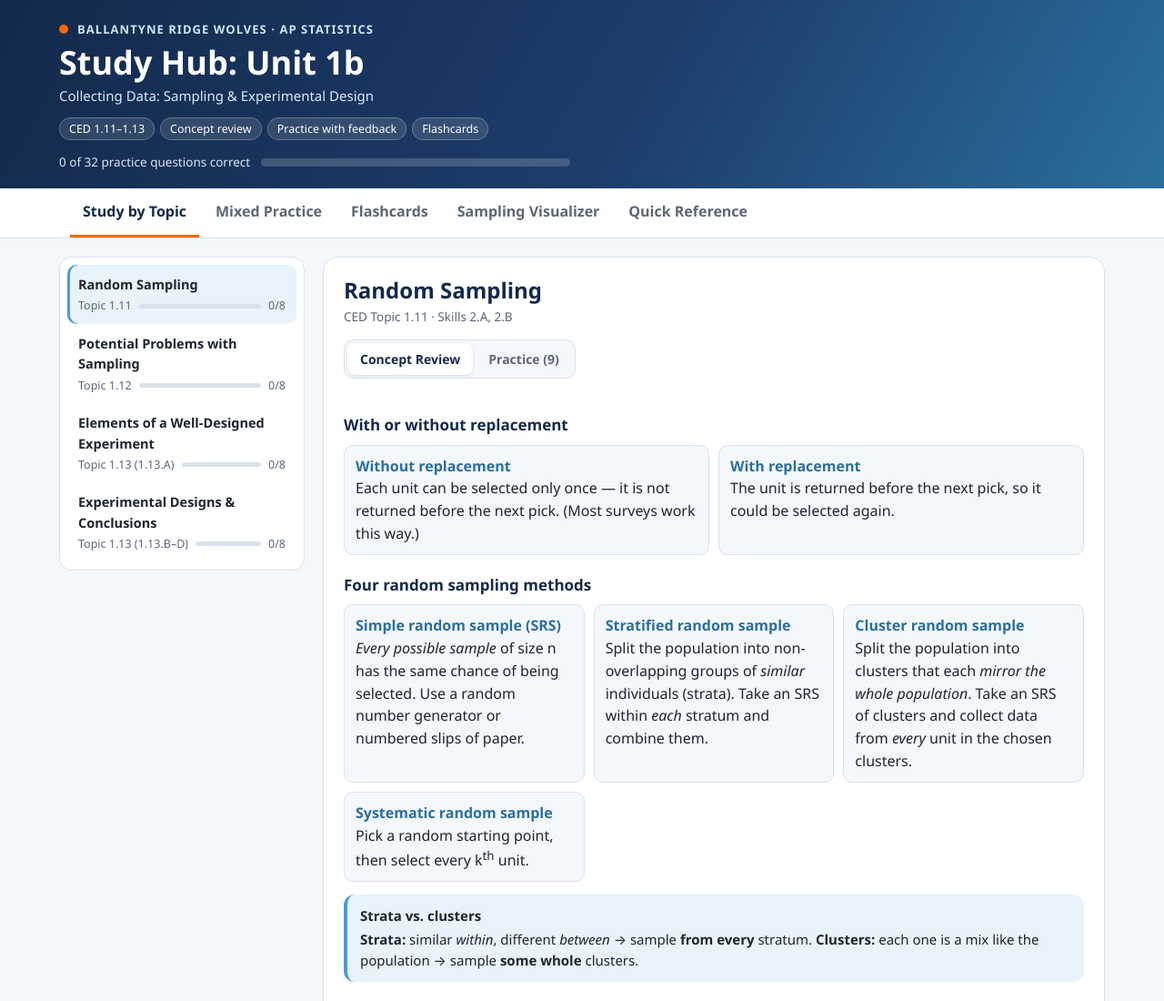
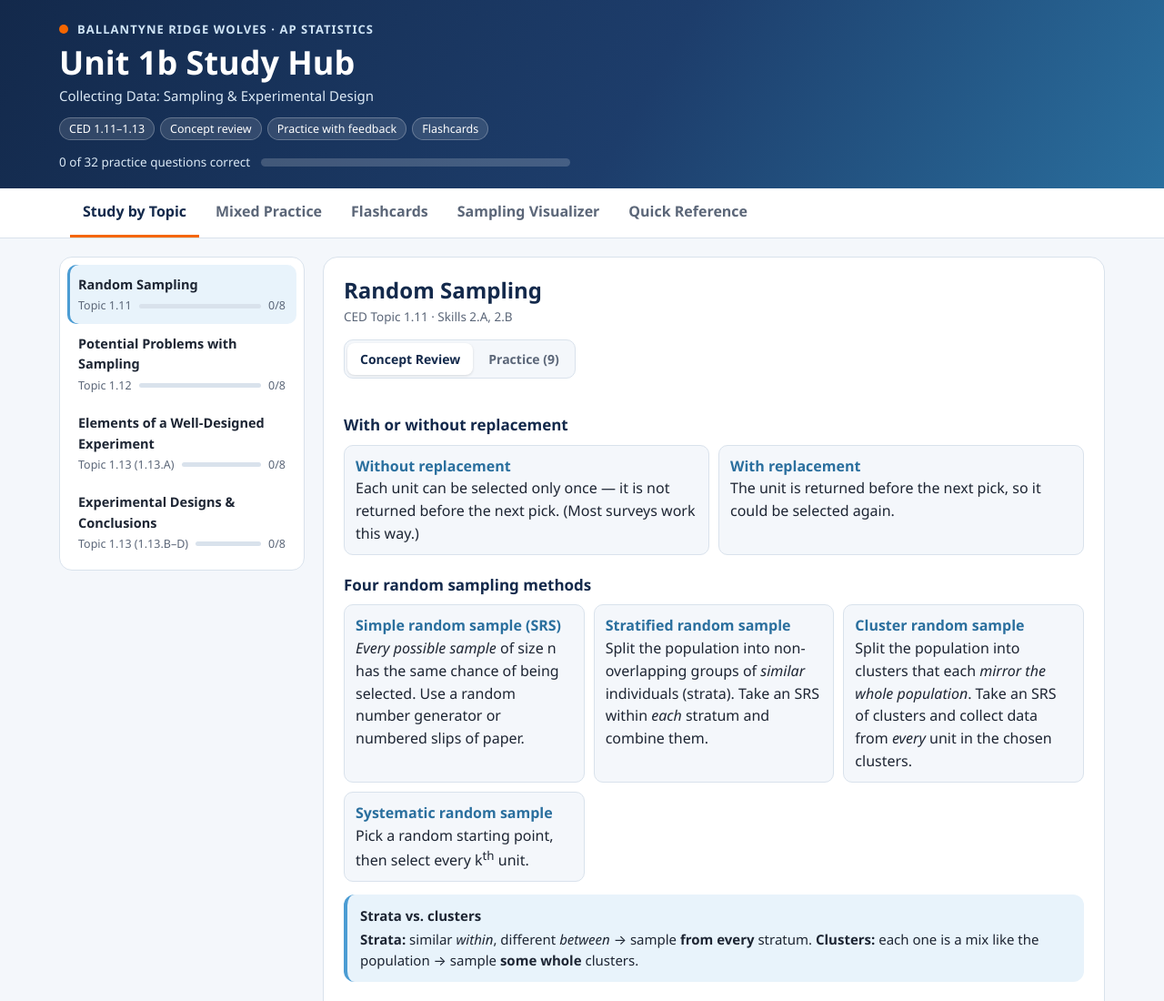
Before and after one commit to matthewcrouch-cms/APStatsUnit1bStudyHub, a plain HTML site: page index.html in a window 1280 px wide. Shown: the top 1100 px of the page at 91% size. Drawn offline with Linux system fonts and the light colour scheme.

Commit message:
Rename page title to the "Unit XX Study Hub" convention
Co-Authored-By: Claude Opus 5.5 <noreply@anthropic.com>
Claude-Session: https://claude.ai/code/session_01F35YzXGpzbiwCpkeBHP8wJ

```diff
--- a/index.html
+++ b/index.html
@@ -3,7 +3,7 @@
 <head>
 <meta charset="UTF-8">
 <meta name="viewport" content="width=device-width, initial-scale=1">
-<title>Study Hub: Unit 1b</title>
+<title>Unit 1b Study Hub</title>
 <style>
 :root{
   --blue:#4B9CD3; --blue-d:#2A6F9E; --blue-l:#E8F3FB;
@@ -196,7 +196,7 @@ input[type=range]{width:100%;accent-color:var(--orange)}
 <header>
   <div class="wrap">
     <div class="brand"><span class="dot"></span>Ballantyne Ridge Wolves · AP Statistics</div>
-    <h1>Study Hub: Unit 1b</h1>
+    <h1>Unit 1b Study Hub</h1>
     <p class="sub">Collecting Data: Sampling &amp; Experimental Design</p>
     <div class="chips"><span class="chip">CED 1.11–1.13</span><span class="chip">Concept review</span><span class="chip">Practice with feedback</span><span class="chip">Flashcards</span></div>
     <div class="overall"><span id="ovText">0 of 0 practice questions correct</span><div class="bar"><i id="ovBar"></i></div></div>
```
